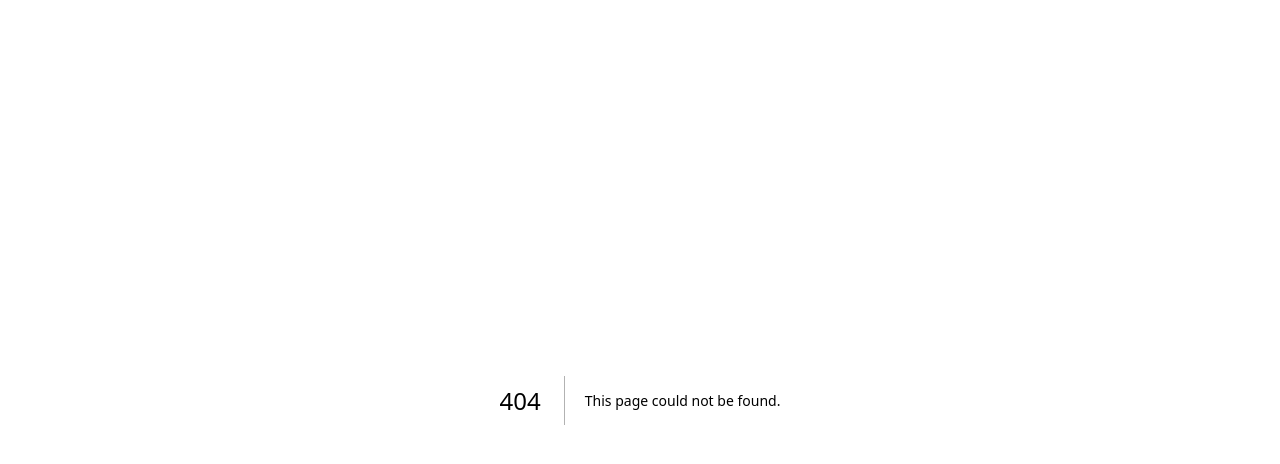
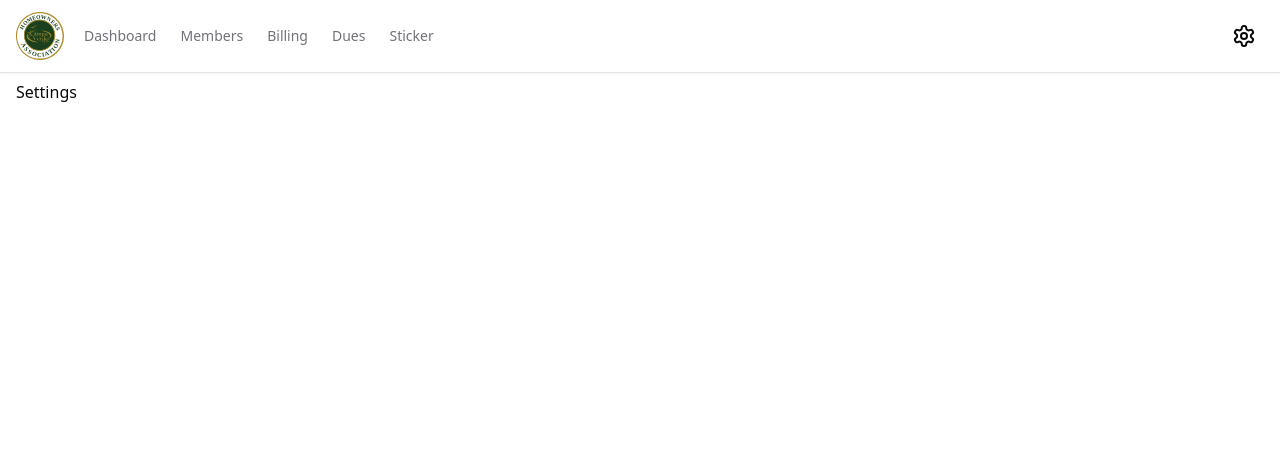
Before and after one commit to markhuz1925/campo-verde-hoa, a Next.js app: page /settings in a window 1280 px wide. Before the commit this address had no page. Shown: the top 464 px of the page. Built offline with nearby package versions, Linux system fonts and the light colour scheme.

Commit message:
Create Settings page.

```diff
--- /dev/null
+++ b/app/(platform)/(dashboard)/settings/page.tsx
@@ -0,0 +1,3 @@
+export default function SettingsPage() {
+  return <div className="pt-20 px-4">Settings</div>;
+}
```
